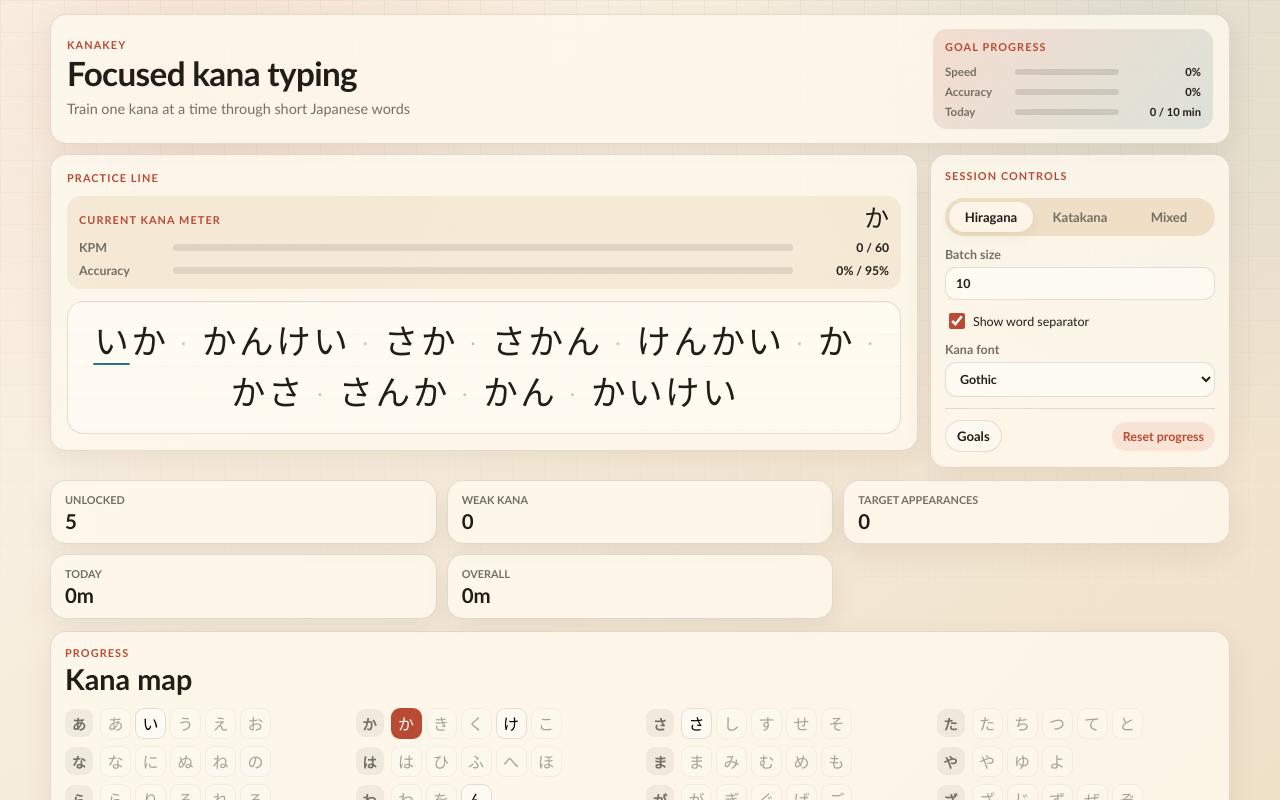
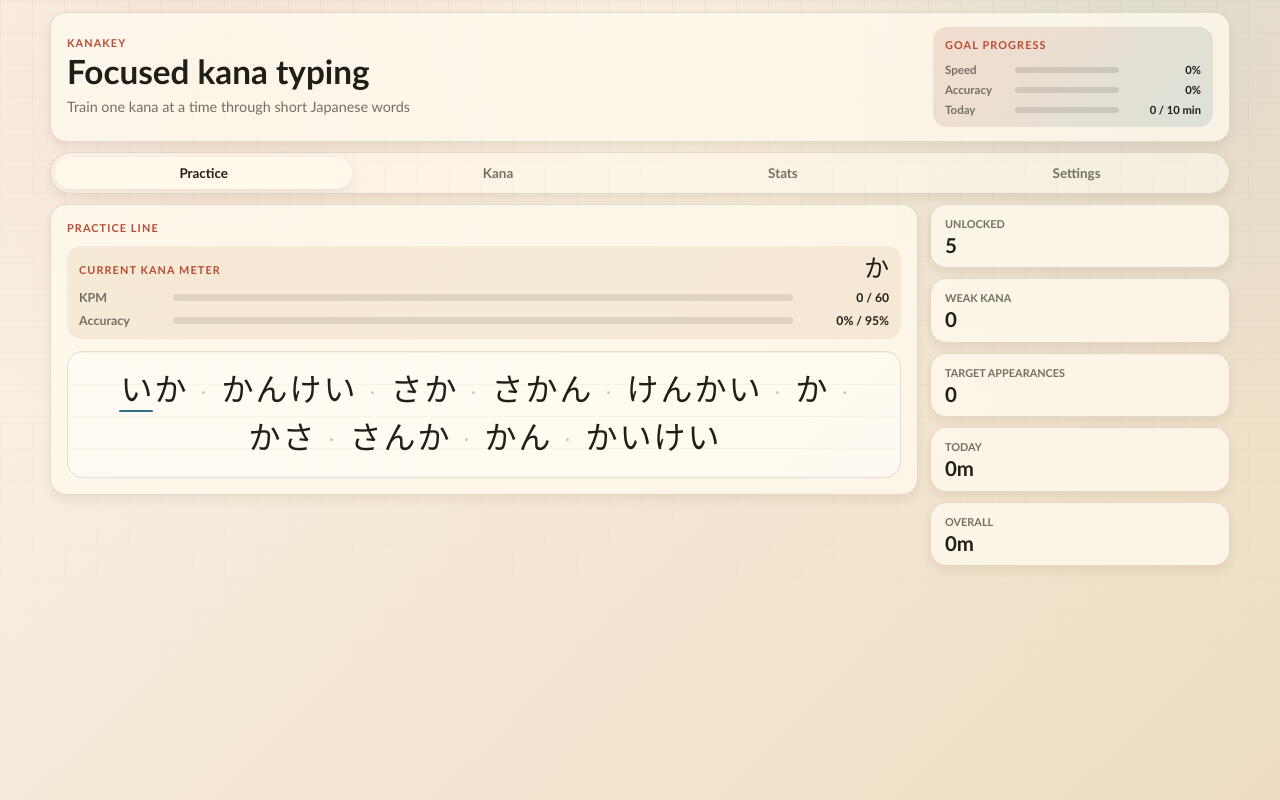
Before and after one commit to danyadev/KanaKey, a Vue app: page / in a window 1280 px wide. Shown: the top 800 px of the page. Built offline with nearby package versions, Linux system fonts and the light colour scheme.

Commit message:
improvements

```diff
--- a/src/components/App/App.css
+++ b/src/components/App/App.css
@@ -1,13 +1,127 @@
-.trainer-layout {
+.app-tabs {
+  display: flex;
+  gap: 6px;
+  min-height: 0;
+  overflow-x: auto;
+  padding: 4px;
+  border: 1px solid var(--line);
+  border-radius: 999px;
+  background: rgba(255, 250, 239, 0.62);
+  box-shadow: var(--shadow);
+  scrollbar-width: none;
+}
+
+.app-tabs::-webkit-scrollbar {
+  display: none;
+}
+
+.app-tabs button {
+  flex: 1 0 max-content;
+  min-width: 74px;
+  padding: 8px 12px;
+  border-radius: 999px;
+  background: transparent;
+  color: var(--muted);
+  font-size: 0.84rem;
+  font-weight: 650;
+  white-space: nowrap;
+}
+
+.app-tabs button.active {
+  background: rgba(255, 248, 235, 0.94);
+  color: var(--ink);
+  box-shadow: 0 5px 14px rgba(76, 47, 19, 0.09);
+}
+
+.app-stage,
+.tab-panel {
+  min-height: 0;
+  overflow: visible;
+}
+
+.app-stage {
   display: grid;
-  grid-template-columns: minmax(0, 1fr) 300px;
+}
+
+.tab-panel {
+  grid-area: 1 / 1;
+  height: 100%;
+}
+
+.tab-panel[hidden] {
+  display: none;
+}
+
+.practice-workspace {
+  display: grid;
+  grid-template-columns: minmax(0, 1fr) minmax(220px, 300px);
   gap: 12px;
   align-items: start;
-  margin-top: 10px;
+  max-height: 100%;
+  min-height: 0;
+  overflow: visible;
 }
 
-@media (max-width: 940px) {
-  .trainer-layout {
-    grid-template-columns: 1fr;
+.practice-workspace .practice {
+  min-height: 0;
+  max-height: 100%;
+}
+
+.practice-side {
+  min-height: 0;
+  overflow: visible;
+}
+
+.practice-side .stats-grid {
+  margin: 0;
+}
+
+.scroll-panel {
+  overflow: auto;
+  overscroll-behavior: contain;
+  margin: -8px;
+  padding: 8px;
+}
+
+.scroll-panel > .panel:first-child,
+.scroll-panel > .stats-grid:first-child {
+  margin-top: 0;
+}
+
+.settings-tab {
+  display: grid;
+  align-content: start;
+}
+
+.settings-tab .settings-panel {
+  width: min(100%, 520px);
+  margin: 0 auto;
+}
+
+@media (max-width: 900px), (max-height: 720px) {
+  .practice-workspace {
+    grid-template-columns: minmax(0, 1fr);
+  }
+
+  .practice-side {
+    display: none;
   }
 }
+
+@media (max-width: 760px) {
+  .app-tabs {
+    gap: 4px;
+  }
+
+  .app-tabs button {
+    min-width: 68px;
+    padding: 8px 10px;
+    font-size: 0.8rem;
+  }
+}
+
+@media (max-height: 620px) {
+  .app-tabs button {
+    padding-block: 6px;
+  }
+}
--- a/src/components/App/App.tsx
+++ b/src/components/App/App.tsx
@@ -1,5 +1,5 @@
 import { storeToRefs } from 'pinia'
-import { defineComponent } from 'vue'
+import { defineComponent, shallowRef } from 'vue'
 
 import { usePracticeStore } from '../../stores/practiceStore'
 import words from '../../words.json'
@@ -12,8 +12,18 @@ import { SettingsPanel } from '../SettingsPanel/SettingsPanel'
 import { StatsGrid } from '../StatsGrid/StatsGrid'
 import './App.css'
 
+type AppTab = 'practice' | 'kana' | 'stats' | 'settings'
+
+const tabs: Array<{ id: AppTab, label: string }> = [
+  { id: 'practice', label: 'Practice' },
+  { id: 'kana', label: 'Kana' },
+  { id: 'stats', label: 'Stats' },
+  { id: 'settings', label: 'Settings' },
+]
+
 export const App = defineComponent(() => {
   const store = usePracticeStore()
+  const activeTab = shallowRef<AppTab>('practice')
 
   store.initialize({ words: words as WordEntry[] })
 
@@ -32,14 +42,43 @@ export const App = defineComponent(() => {
         dailyProgressPercent={dailyProgress.value.percent}
       />
 
-      <section class="trainer-layout">
-        <PracticePanel />
-        <SettingsPanel />
+      <nav class="app-tabs">
+        {tabs.map((tab) => (
+          <button
+            key={tab.id}
+            type="button"
+            class={{ active: activeTab.value === tab.id }}
+            aria-selected={activeTab.value === tab.id}
+            onClick={() => { activeTab.value = tab.id }}
+          >
+            {tab.label}
+          </button>
+        ))}
+      </nav>
+
+      <section class="app-stage">
+        <section class="tab-panel practice-tab" hidden={activeTab.value !== 'practice'}>
+          <div class="practice-workspace">
+            <PracticePanel />
+            <aside class="practice-side">
+              <StatsGrid />
+            </aside>
+          </div>
+        </section>
+
+        <section class="tab-panel scroll-panel" hidden={activeTab.value !== 'kana'}>
+          <KanaMap />
+        </section>
+
+        <section class="tab-panel scroll-panel" hidden={activeTab.value !== 'stats'}>
+          <StatsGrid />
+          <HistoryPanel />
+        </section>
+
+        <section class="tab-panel scroll-panel settings-tab" hidden={activeTab.value !== 'settings'}>
+          <SettingsPanel />
+        </section>
       </section>
-
-      <StatsGrid />
-      <KanaMap />
-      <HistoryPanel />
     </main>
   )
 })
--- a/src/components/Hero/Hero.css
+++ b/src/components/Hero/Hero.css
@@ -3,7 +3,7 @@
   grid-template-columns: 1fr minmax(210px, 280px);
   gap: 14px;
   align-items: center;
-  min-height: 82px;
+  min-height: 0;
   padding: 14px 16px;
   overflow: hidden;
 }
@@ -14,7 +14,7 @@
   font-size: clamp(1.5rem, 2.6vw, 2.4rem);
   font-weight: 600;
   line-height: 1.05;
-  letter-spacing: -0.02em;
+  letter-spacing: 0;
 }
 
 .lede {
@@ -69,7 +69,42 @@
 
 @media (max-width: 760px) {
   .hero {
-    grid-template-columns: 1fr;
-    padding: 14px;
+    grid-template-columns: 1fr minmax(150px, 210px);
+    gap: 10px;
+    padding: 11px 12px;
+  }
+
+  .hero h1 {
+    font-size: 1.35rem;
+  }
+
+  .lede {
+    display: none;
+  }
+
+  .goal-card {
+    min-height: 0;
+    padding: 8px 9px;
+  }
+
+  .goal-line {
+    grid-template-columns: 48px 1fr 52px;
+    gap: 6px;
   }
 }
+
+@media (max-width: 560px), (max-height: 660px) {
+  .hero {
+    grid-template-columns: 1fr;
+  }
+
+  .goal-card {
+    display: none;
+  }
+}
+
+@media (max-height: 560px) {
+  .hero {
+    display: none;
+  }
+}
--- a/src/components/KanaMap/KanaMap.css
+++ b/src/components/KanaMap/KanaMap.css
@@ -245,4 +245,41 @@
   .kana-metric-grid {
     grid-template-columns: repeat(2, minmax(0, 1fr));
   }
+
+  .kana-metrics-popup {
+    position: fixed;
+    left: 12px !important;
+    right: 12px;
+    bottom: max(12px, env(safe-area-inset-bottom));
+    top: auto !important;
+    width: auto;
+    max-height: min(62dvh, 430px);
+    overflow: auto;
+    border-radius: 16px;
+    padding: 14px;
+    box-shadow: 0 16px 38px rgba(60, 45, 26, 0.24);
+    overscroll-behavior: contain;
+  }
+
+  .kana-popup-close {
+    top: 10px;
+    right: 10px;
+    width: 34px;
+    height: 34px;
+    font-size: 1.1rem;
+  }
+
+  .kana-metrics-head {
+    padding-right: 34px;
+  }
 }
+
+@media (max-width: 420px) {
+  .kana-speed-line {
+    font-size: 0.84rem;
+  }
+
+  .kana-chart {
+    max-height: 110px;
+  }
+}
--- a/src/components/KanaMap/KanaMap.tsx
+++ b/src/components/KanaMap/KanaMap.tsx
@@ -21,6 +21,11 @@ export const KanaMap = defineComponent(() => {
   const targetKpm = computed(() => settings.value.targetKpm)
 
   function selectKana(kana: string, event: MouseEvent) {
+    if (selectedKana.value === kana) {
+      selectedKana.value = null
+      return
+    }
+
     selectedKana.value = kana
     const panelRect = panel.value?.getBoundingClientRect()
     const targetRect = (event.currentTarget as HTMLElement).getBoundingClientRect()
--- a/src/components/PracticePanel/PracticePanel.css
+++ b/src/components/PracticePanel/PracticePanel.css
@@ -39,8 +39,10 @@
   flex-wrap: wrap;
   gap: 10px 13px;
   align-items: center;
+  align-content: center;
   justify-content: center;
   min-height: 112px;
+  overflow: hidden;
   margin-top: 12px;
   padding: 20px 17px;
   border: 1px solid rgba(60, 45, 26, 0.14);
@@ -56,10 +58,10 @@
   display: inline-flex;
   align-items: center;
   color: var(--ink);
-  font-size: clamp(1.65rem, 2.7vw, 2.65rem);
+  font-size: clamp(1.5rem, 2.5vw, 2.55rem);
   font-weight: 400;
   line-height: 1.18;
-  letter-spacing: 0.015em;
+  letter-spacing: 0;
 }
 
 .surface-kana {
@@ -146,7 +148,7 @@
 }
 
 .hidden-ime-input.composing {
-  left: -10000px;
+  left: 0;
 }
 
 .warning,
@@ -220,12 +222,12 @@
 
 @media (max-width: 760px) {
   .practice {
-    padding: 16px;
+    padding: 14px;
   }
 
   .typing-surface {
-    min-height: 116px;
-    padding: 16px 14px;
+    min-height: 0;
+    padding: 16px 12px;
   }
 
   .meter-row {
@@ -237,3 +239,42 @@
     text-align: left;
   }
 }
+
+@media (max-height: 700px) {
+  .practice {
+    grid-template-rows: auto minmax(0, 1fr) auto auto auto;
+    padding: 12px;
+  }
+
+  .practice > .eyebrow {
+    display: none;
+  }
+
+  .pass-card {
+    margin-top: 0;
+  }
+
+  .typing-surface {
+    margin-top: 9px;
+    padding-block: 12px;
+  }
+
+  .surface-word {
+    font-size: clamp(1.35rem, 4vw, 2.2rem);
+  }
+}
+
+@media (max-height: 580px) {
+  .result-strip,
+  .outcome {
+    display: none;
+  }
+
+  .pass-card {
+    padding: 9px 10px;
+  }
+
+  .typing-surface {
+    margin-top: 8px;
+  }
+}
--- a/src/components/PracticePanel/PracticePanel.tsx
+++ b/src/components/PracticePanel/PracticePanel.tsx
@@ -58,21 +58,15 @@ export const PracticePanel = defineComponent(() => {
       : rawKanaText
     const remainder = getCurrentWordRemainder(surfaceWords.value)
 
-    for (let index = 0; index < kanaText.length; index++) {
-      const char = kanaText[index]
-      if (isLatin(char.toLowerCase())) break
+    if (containsLatin(kanaText)) return
 
-      if (char === remainder[index]) {
-        submitComposedText(kanaText.slice(index, index + 1))
-        continue
-      }
+    if (kanaText === remainder) {
+      submitComposedText(kanaText)
+      return
+    }
 
-      // skip marking artificial ん as an incorrect answer
-      if (kanaText !== rawKanaText) break
-
-      store.markInputMistake(kanaText[index])
-      break
-    }
+    // skip marking artificial ん as an incorrect answer
+    if (kanaText === rawKanaText && !remainder.startsWith(kanaText)) store.markInputMistake(kanaText[0])
   }
 
   const onCompositionStart = () => {
@@ -175,6 +169,10 @@ export const PracticePanel = defineComponent(() => {
   )
 })
 
+function containsLatin(value: string): boolean {
+  return [...value].some((char) => isLatin(char.toLowerCase()))
+}
+
 type MeterRowProps = {
   label: string
   width: number
--- a/src/components/StatsGrid/StatsGrid.css
+++ b/src/components/StatsGrid/StatsGrid.css
@@ -3,6 +3,7 @@
   grid-template-columns: repeat(3, 1fr);
   gap: 10px;
   margin: 12px 0 0;
+  min-width: 0;
 }
 
 .stat {
@@ -31,3 +32,7 @@
     grid-template-columns: 1fr 1fr;
   }
 }
+
+.practice-side .stats-grid {
+  grid-template-columns: 1fr;
+}
--- a/src/style.css
+++ b/src/style.css
@@ -1,3 +1,10 @@
+html,
+body,
+#app,
+#root {
+  height: 100%;
+}
+
 :root {
   color-scheme: light;
   --ink: #211d17;
@@ -9,7 +16,7 @@
   --vermilion: #b94b34;
   --moss: #587a55;
   --sea: #2f7285;
-  --shadow: 0 10px 30px rgba(76, 47, 19, 0.08);
+  --shadow: 0 5px 10px rgba(76, 47, 19, 0.08);
   --radius: 16px;
   font-family: "Avenir Next", "Gill Sans", "Helvetica Neue", sans-serif;
   background: var(--paper);
@@ -23,7 +30,9 @@
 body {
   margin: 0;
   min-width: 320px;
-  min-height: 100vh;
+  height: 100%;
+  overflow: hidden;
+  overscroll-behavior: none;
   background:
     radial-gradient(circle at 16% 8%, rgba(200, 75, 49, 0.1), transparent 24rem),
     radial-gradient(circle at 90% 4%, rgba(47, 114, 133, 0.1), transparent 26rem),
@@ -108,9 +117,15 @@ b, strong {
 
 .shell {
   position: relative;
+  display: grid;
+  grid-template-rows: auto auto minmax(0, 1fr);
+  gap: 10px;
   width: min(1180px, calc(100% - 28px));
+  height: 100dvh;
+  min-height: 0;
   margin: 0 auto;
-  padding: 14px 0 36px;
+  padding: 12px 0;
+  overflow: visible;
 }
 
 .panel {
@@ -141,7 +156,8 @@ b, strong {
 @media (max-width: 760px) {
   .shell {
     width: min(100% - 20px, 680px);
-    padding-top: 10px;
+    padding: 8px 0;
+    gap: 8px;
   }
 
   .section-head {
```
Also changed, not shown: 1 other file (tests, documents, lock files or other folders).
